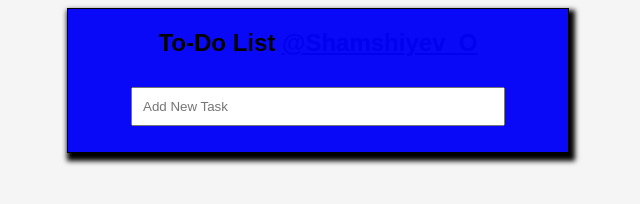
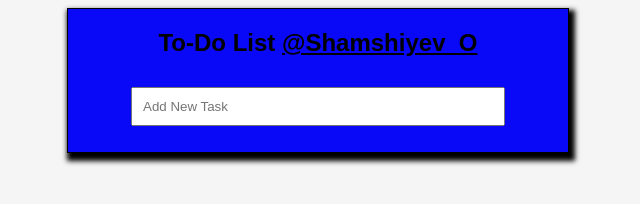
Before and after one commit to Ogabek55/To-Do-List, a plain HTML site: page Index.html in a window 1280 px wide. Shown: the whole page, without its empty margins (330-970 px from the left). Drawn offline with Linux system fonts and the light colour scheme.

Commit message:
Add color

```diff
--- a/Index.html
+++ b/Index.html
@@ -11,7 +11,9 @@
       <div class="Border" id="todo-list">
         <h2>
           To-Do List
-          <a href="https://t.me/kompyuter263"><span>@Shamshiyev_O</span></a>
+          <a style="color: black" href="https://t.me/Shamshiyev_O"
+            ><span>@Shamshiyev_O</span></a
+          >
         </h2>
         <input type="text" id="todo-input" placeholder="Add New Task" />
         <ul id="items"></ul>
--- a/script.js
+++ b/script.js
@@ -60,6 +60,7 @@ function addItem() {
     updateLocalStorage();
   }
 }
+``;
 
 function updateLocalStorage() {
   const tasks = [];
```
